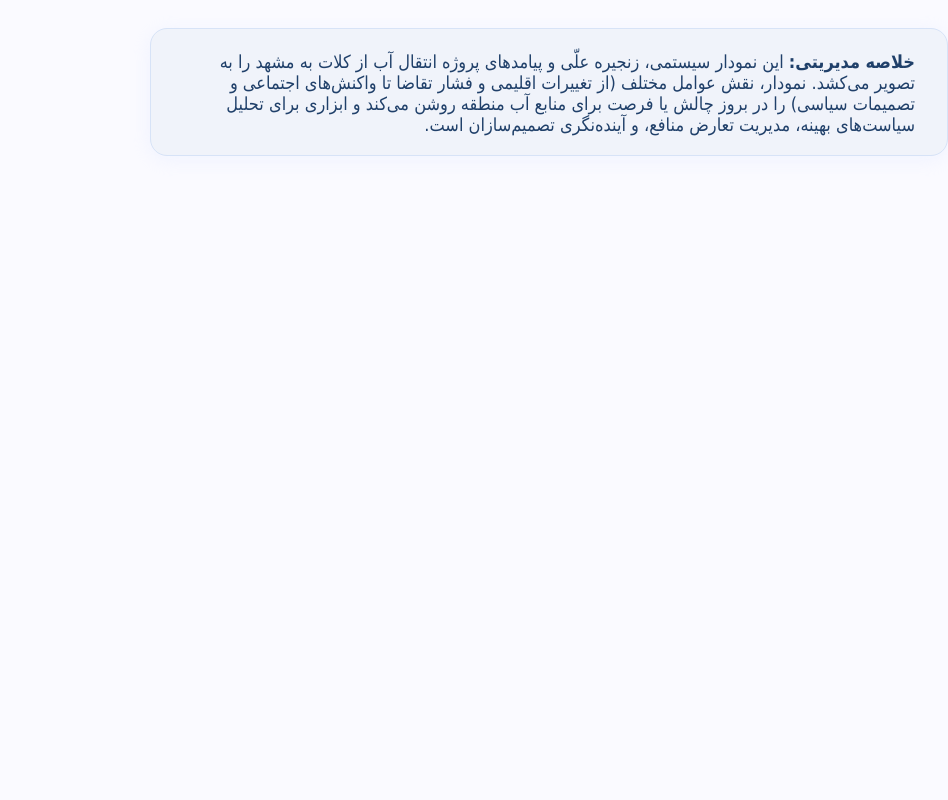
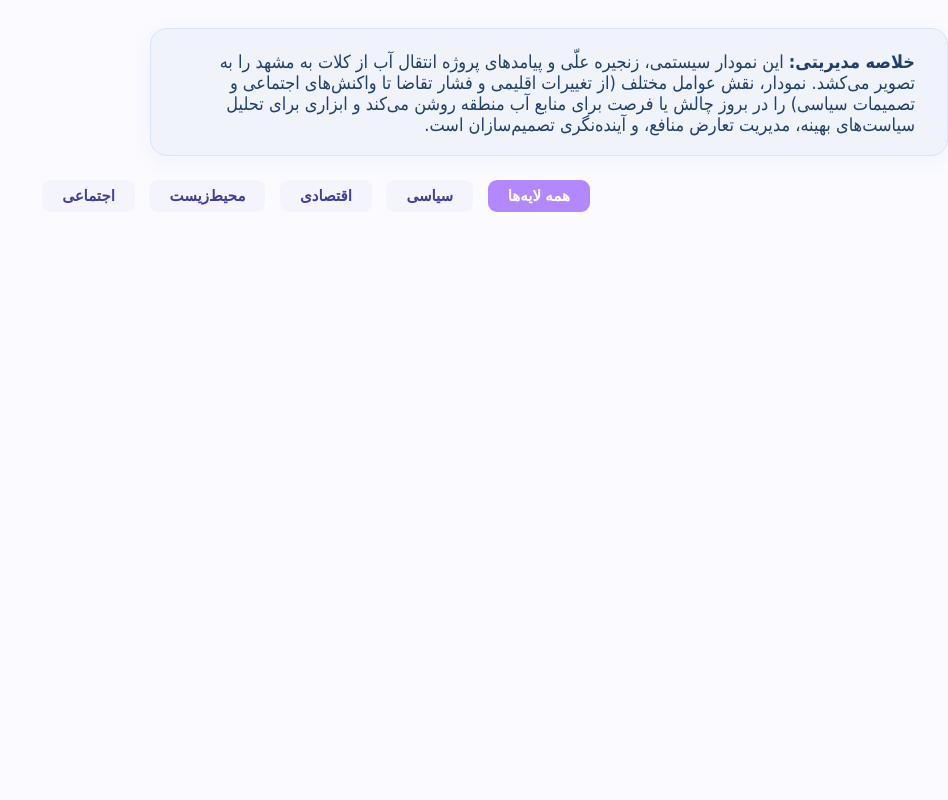
Before and after one commit to sajjadzea/my-simple-system, a plain HTML site: page index.html in a window 1280 px wide. Shown: the top 800 px of the page, without its empty margins (332-1280 px from the left). Drawn offline with nearby package versions, Linux system fonts and the light colour scheme.

Commit message:
Update index.html

```diff
--- a/index.html
+++ b/index.html
@@ -3,7 +3,7 @@
 <head>
     <meta charset="UTF-8">
     <meta name="viewport" content="width=device-width, initial-scale=1.0">
-    <title>System Diagram D3.js</title>
+    <title>System Diagram D3.js - Multi-layer View</title>
     <script src="https://d3js.org/d3.v7.min.js"></script>
     <style>
         body { direction: rtl; background: #fafaff; font-family: Tahoma,sans-serif;}
@@ -18,13 +18,12 @@
             max-width: 740px;
             box-shadow: 0 4px 20px #dde8ff55;
         }
-        .node circle { fill: #f7f7f7; stroke: #888; stroke-width: 2.3px; }
+        .node circle { fill: #f7f7f7; stroke-width: 2.8px; }
         .label { font-size: 15px; pointer-events: none; }
         .link { stroke-width: 3px; }
         .link.positive { stroke: #1aaf5d; }
         .link.negative { stroke: #e14646; stroke-dasharray: 8 5; }
         .tooltip { position: absolute; background: #fff; border: 1.5px solid #bbb; padding: 8px 15px; border-radius: 7px; font-size: 14px; box-shadow: 0 4px 14px #ccc; pointer-events: none; visibility: hidden; }
-        /* پنل کناری */
         #info-panel {
           position:fixed;top:40px;right:24px;width:360px;
           background:#fffbe7;border-radius:15px;
@@ -36,6 +35,14 @@
         #info-panel th, #info-panel td {border-bottom: 1px solid #eee; padding: 6px 3px;}
         #info-panel th {background: #f3eecf; color: #8e812f; font-weight: bold;}
         #info-panel td a { color:#2196f3; text-decoration: underline; }
+        /* استایل منوی لایه‌ها */
+        #layer-menu { margin:16px 0 0 0; text-align:center; }
+        #layer-menu button {
+            margin: 0 5px; padding: 7px 20px; border:none; border-radius:9px;
+            background: #f4f4fd; color:#404099; font-weight: bold; font-size:15px; cursor:pointer;
+            transition: background .18s;
+        }
+        #layer-menu button.active { background:#b388ff; color:#fff; }
     </style>
 </head>
 <body>
@@ -44,17 +51,30 @@
         این نمودار سیستمی، زنجیره علّی و پیامدهای پروژه انتقال آب از کلات به مشهد را به تصویر می‌کشد.
         نمودار، نقش عوامل مختلف (از تغییرات اقلیمی و فشار تقاضا تا واکنش‌های اجتماعی و تصمیمات سیاسی) را در بروز چالش یا فرصت برای منابع آب منطقه روشن می‌کند و ابزاری برای تحلیل سیاست‌های بهینه، مدیریت تعارض منافع، و آینده‌نگری تصمیم‌سازان است.
     </div>
+    <div id="layer-menu">
+      <button data-layer="all" class="active">همه لایه‌ها</button>
+      <button data-layer="political">سیاسی</button>
+      <button data-layer="economic">اقتصادی</button>
+      <button data-layer="environment">محیط‌زیست</button>
+      <button data-layer="social">اجتماعی</button>
+    </div>
     <svg id="diagram" width="1100" height="700"></svg>
-
-    <!-- کلید راهنما (Legend) -->
     <div id="legend" style="margin:20px 0 0 40px;">
       <span style="display:inline-block;width:32px;height:6px;background:#1aaf5d;margin-left:5px;vertical-align:middle;"></span> یال مثبت (اثر افزاینده)
       &nbsp;&nbsp;
       <span style="display:inline-block;width:32px;height:6px;background:#e14646;border-bottom:3px dashed #e14646;margin-left:5px;vertical-align:middle;"></span> یال منفی (اثر کاهنده)
     </div>
-    <!-- پنل کناری اطلاعات -->
     <div id="info-panel"><div id="panel-content"></div></div>
 
+    <script>
+    // تعریف رنگ هر لایه
+    const layerColors = {
+      political: '#b388ff',
+      economic: '#ffd54f',
+      environment: '#4dd0e1',
+      social: '#e57373'
+    };
+    </script>
     <script src="main.js"></script>
 </body>
 </html>
```
